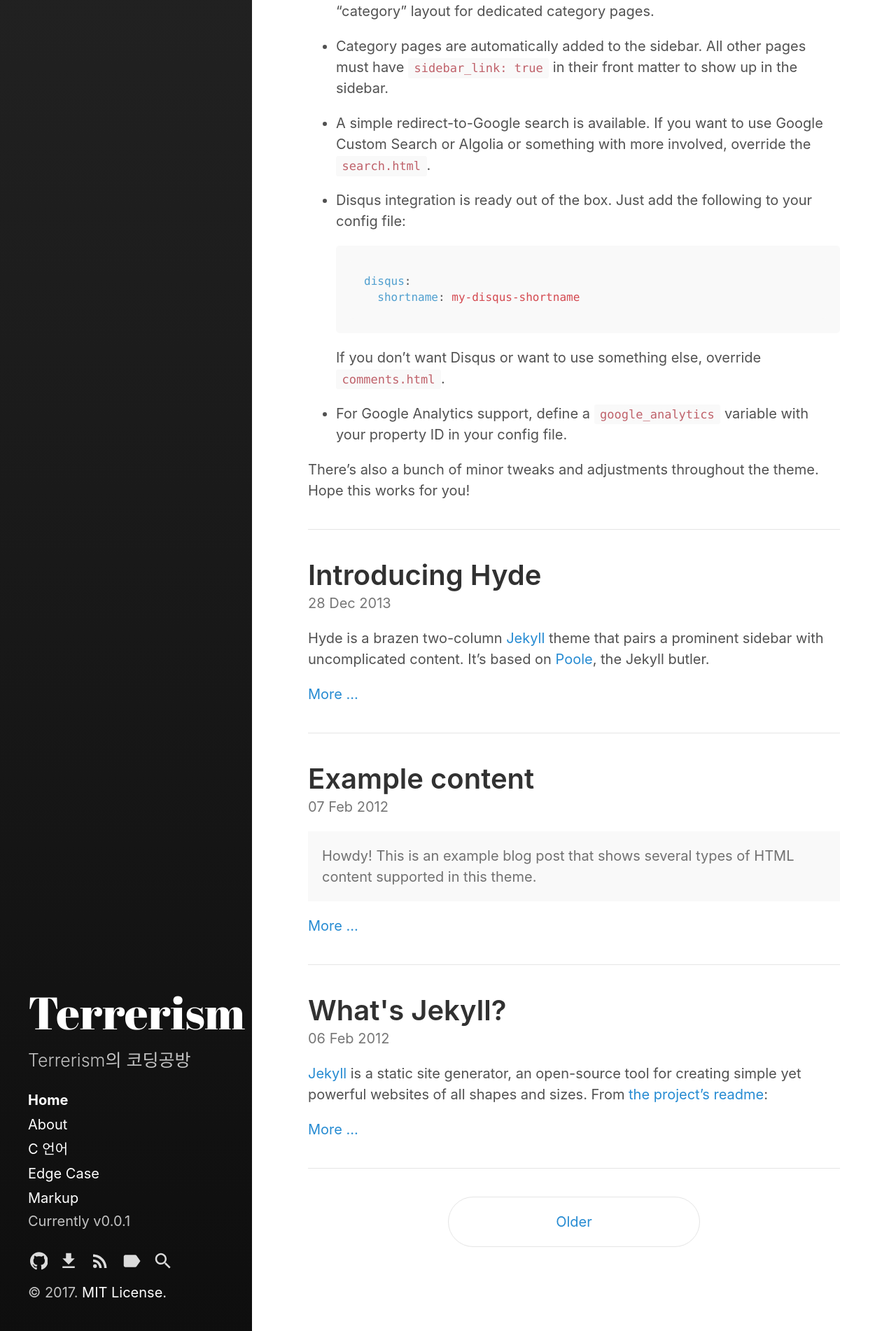
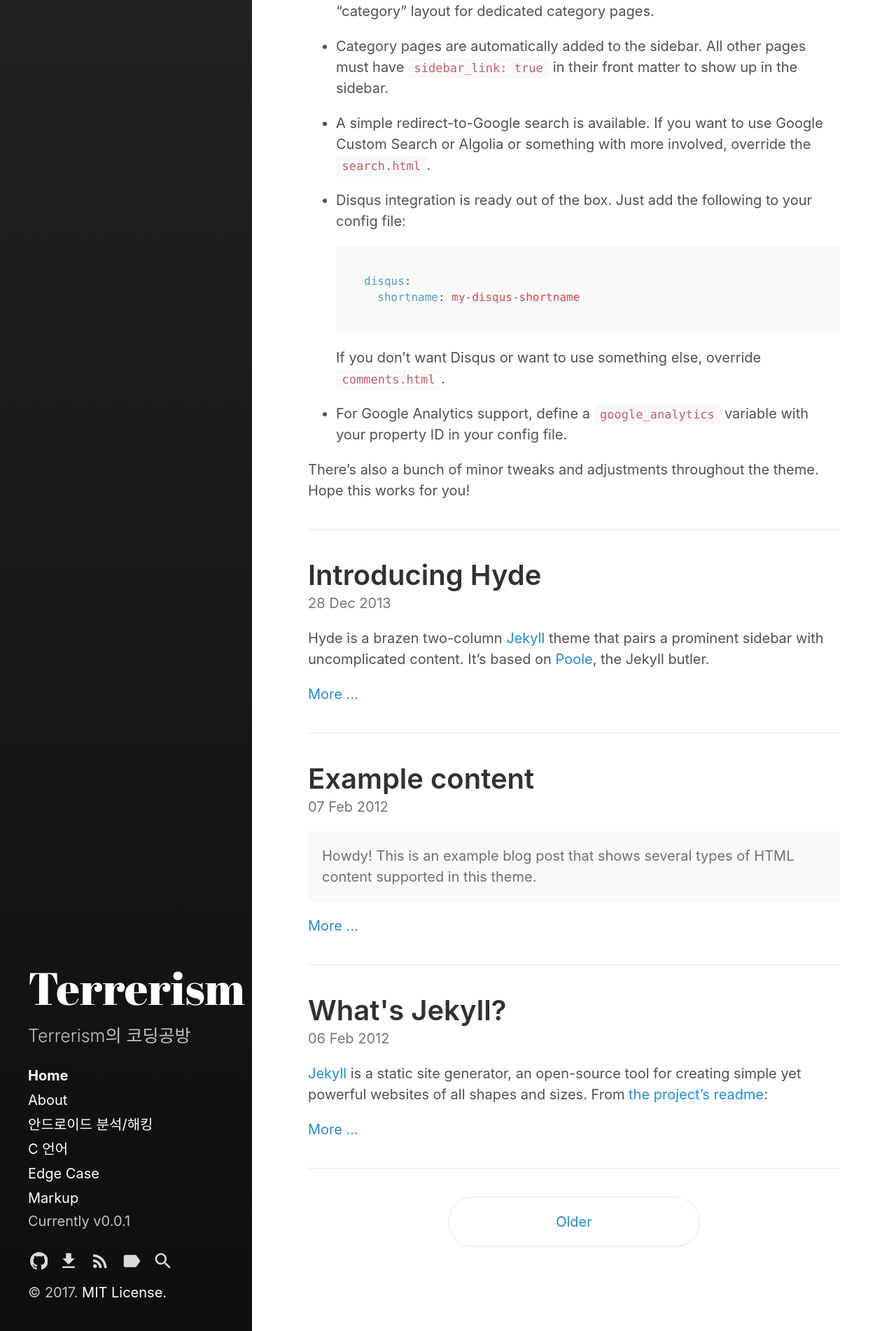
Before and after one commit to Terrerism/Terrerism.github.io, a Jekyll site: the page built from index.html, in a window 1280 px wide. Shown: the part 1712-3614 px from the top of the page at 70% size. Built offline with Jekyll 4.4.1, drawn with Linux system fonts in a browser that asks for light colours; the list of posts is cut into pages by our own code.

Commit message:
[Add] 안드로이드 해킹 카테고리 추가

```diff
--- a/_includes/sidebar-nav-links.html
+++ b/_includes/sidebar-nav-links.html
@@ -11,6 +11,7 @@
 	href="{{ site.baseurl }}{{ site.sidebar_blog_link }}">Blog</a>
   {% endif %}
 
+  <!-- 그니까 포스트에다가 sidebar_link: true 를 넣으면 그 포스트는 왼쪽 사이드바에 버튼이 생김 -->
   {% comment %}
     The code below dynamically generates a sidebar nav of pages with
     `sidebar_link: true` in the front-matter. See readme for usage.
--- /dev/null
+++ b/category/android-hacking.md
@@ -0,0 +1,6 @@
+---
+layout: category
+title: 안드로이드 분석/해킹
+---
+
+안드로이드에 관한 분석과 해킹
```
